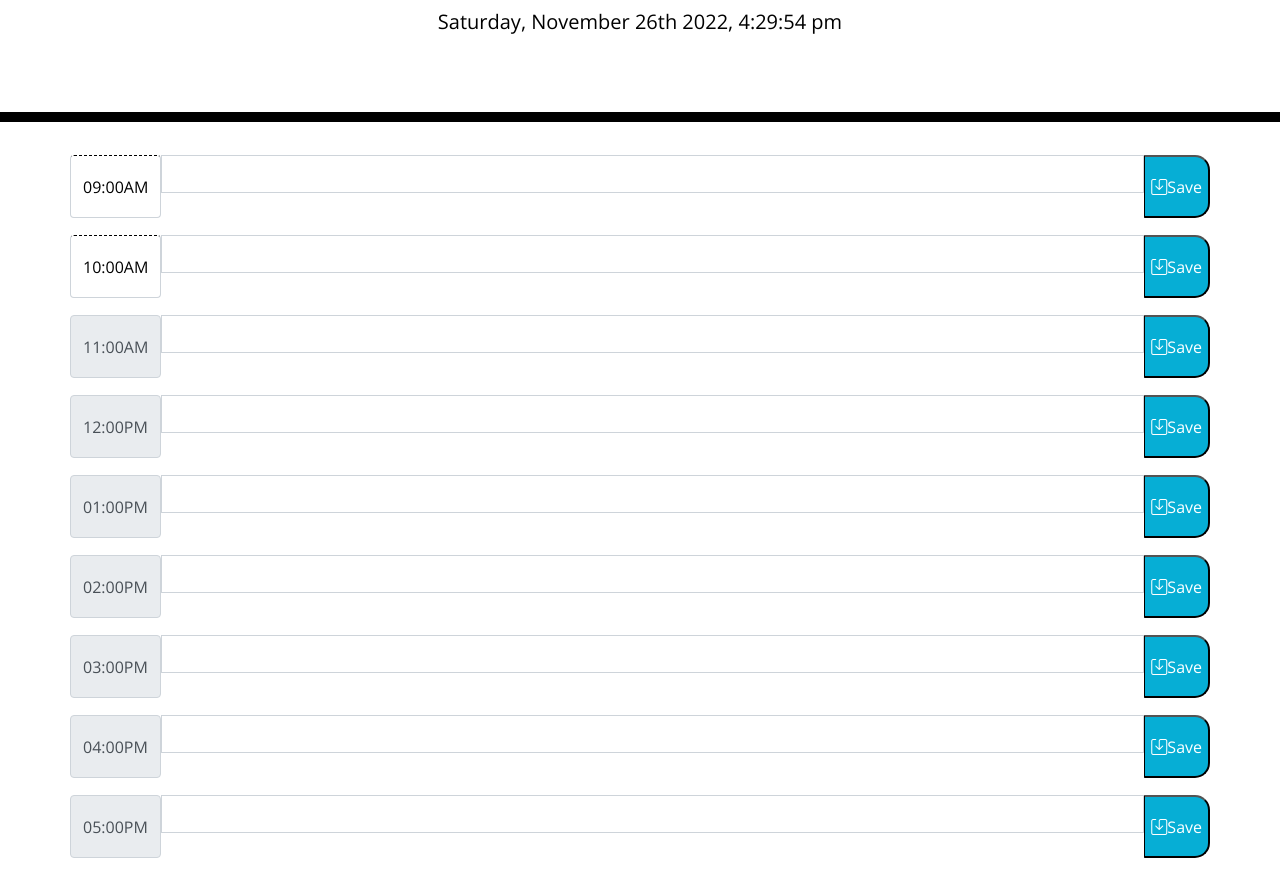
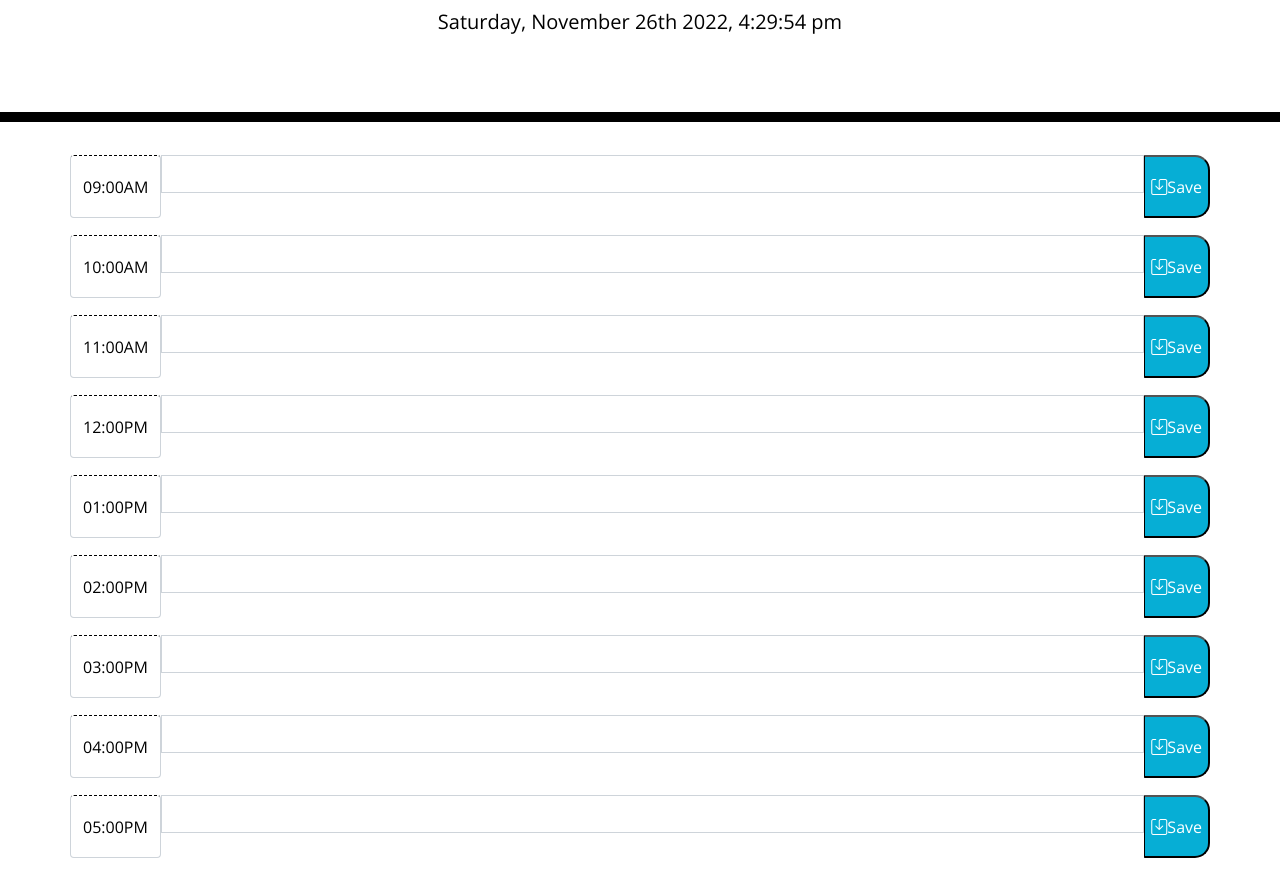
Before and after one commit to danielle-l-perry95/work-day-scheduler, a plain HTML site: page index.html in a window 1280 px wide. Shown: the part 182-1056 px from the top of the page. Drawn offline with nearby package versions, Linux system fonts and the light colour scheme.

Commit message:
tried to get localstorage.getitem to work and removed comments

```diff
--- a/index.html
+++ b/index.html
@@ -36,7 +36,6 @@
           <span class="input-group-text hour"  id="09"  id="inputGroup-sizing-default">09:00AM</span>
           <input type="text" name="schedule-item" class="userText form-control" aria-label="Recipient's username" aria-describedby="button-addon2">
           <button class="saveBtn" type="button" id="button-addon2"><i class="bi bi-save"></i>Save</button>
-          <!-- <div id="saveData"></div> -->
         </div>
       </div>
       <div class="row">
@@ -48,49 +47,49 @@
       </div>
       <div class="row">
         <div class="input-group mb-3">
-          <span class="input-group-text" class="hour" id="11" id="inputGroup-sizing-default">11:00AM</span>
+          <span class= "input-group-text hour"  id="11" id="inputGroup-sizing-default">11:00AM</span>
           <input type="text" class="form-control"  aria-label="Recipient's username" aria-describedby="button-addon2">
           <button class="saveBtn" type="button" id="button-addon2"><i class="bi bi-save"></i>Save</button>
         </div>
       </div>
       <div class="row">
         <div class="input-group mb-3">
-          <span class="input-group-text" class="hour"id="12" id="inputGroup-sizing-default">12:00PM</span>
+          <span class= "input-group-text hour" id="12" id="inputGroup-sizing-default">12:00PM</span>
           <input type="text" class="form-control" aria-label="Recipient's username" aria-describedby="button-addon2">
           <button class="saveBtn" type="button" id="button-addon2"><i class="bi bi-save"></i>Save</button>
         </div>
       </div>
       <div class="row">
         <div class="input-group mb-3">
-          <span class="input-group-text" class="hour" id="13" id="inputGroup-sizing-default">01:00PM</span>
+          <span class= "input-group-text hour"  id="13" id="inputGroup-sizing-default">01:00PM</span>
           <input type="text" class="form-control" aria-label="Recipient's username" aria-describedby="button-addon2">
           <button class="saveBtn" type="button" id="button-addon2"><i class="bi bi-save"></i>Save</button>
         </div>
       </div>
       <div class="row">
         <div class="input-group mb-3">
-          <span class="input-group-text" class="hour"id="14" id="inputGroup-sizing-default">02:00PM</span>
+          <span class= "input-group-text hour" id="14" id="inputGroup-sizing-default">02:00PM</span>
           <input type="text" class="form-control" aria-label="Recipient's username" aria-describedby="button-addon2">
           <button class="saveBtn" type="button" id="button-addon2"><i class="bi bi-save"></i>Save</button>
         </div>
       </div>
       <div class="row">
         <div class="input-group mb-3">
-          <span class="input-group-text" class="hour" id="15" id="inputGroup-sizing-default">03:00PM</span>
+          <span class= "input-group-text hour"  id="15" id="inputGroup-sizing-default">03:00PM</span>
           <input type="text" class="form-control" aria-label="Recipient's username" aria-describedby="button-addon2">
           <button class="saveBtn" type="button" id="button-addon2"><i class="bi bi-save"></i>Save</button>
         </div>
       </div>
       <div class="row">
         <div class="input-group mb-3">
-          <span class="input-group-text" class="hour" id="16" id="inputGroup-sizing-default">04:00PM</span>
+          <span class= "input-group-text hour"  id="16" id="inputGroup-sizing-default">04:00PM</span>
           <input type="text" class="form-control" aria-label="Recipient's username" aria-describedby="button-addon2">
           <button class="saveBtn" type="button" id="button-addon2"><i class="bi bi-save"></i>Save</button>
         </div>
       </div>
       <div class="row">
         <div class="input-group mb-3">
-          <span class="input-group-text" class="hour" id="17" id="inputGroup-sizing-default">05:00PM</span>
+          <span class= "input-group-text hour"  id="17" id="inputGroup-sizing-default">05:00PM</span>
           <input type="text" class="form-control" aria-label="Recipient's username" aria-describedby="button-addon2">
           <button class="saveBtn" type="button" id="button-addon2"><i class="bi bi-save"></i>Save</button>
         </div>
--- a/script.js
+++ b/script.js
@@ -5,41 +5,22 @@ var currentDay = moment()
 $('#currentDay').text(currentDay.format('dddd, MMMM Do YYYY, h:mm:ss a'))
 
 
-// on save btn click create local storage. Get help from tutor here
-// var saveBtn = $('.saveBtn')
-// var userText = $('#userText').value
-// var userStorage = localStorage.setItem("userText", userText)
-// userText.textcontent = userStorage
-
-// $('.saveBtn').click(function(e) {
-//     e.preventDefault
-//     userText.textcontent = userStorage
-//     localStorage.getItem("userText", userStorage)
-// })
-// var output = []
-// function submit () {
-//     console.log(this)
-//     var input = document.querySelector(".userText").value
-//     // var output = JSON.parse(localStorage.getItem("output"))
-//     output.push(input)
-//     console.log(`${input}`)
-//     console.log(input)
-//     localStorage.setItem("output", JSON.stringify(output))
-//     document.querySelector(".userText").value = ''
-//     // document.getElementById("saveData").innerHTML = localStorage.getItem("userText")
-
-// }
-// var userText = $((this)('input').val())
+//Save input to local storage
 $('.saveBtn').click(function(e) {
+    e.preventDefault()
     console.log($(this).siblings('input').val())
     var userText = $(this).siblings('input').val()
     var timeEl = $(this).siblings('span').attr('id')
     localStorage.setItem(timeEl, userText)
+    // help with tutor on this part
+    // var output = JSON.parse(localStorage.getItem(timeEl, userText))
+    // if (output !== null) {
+    //     console.log(userText)
+    //     document.querySelector(".userText").innerHTML = userText
+    // }
 
 })
-//localstorage.getitem
 
-// document.getElementById("saveData").innerHTML = localStorage.getItem("userText")
 
 //24 hour variable
 moment(currentHour).format("HHmm");
```
